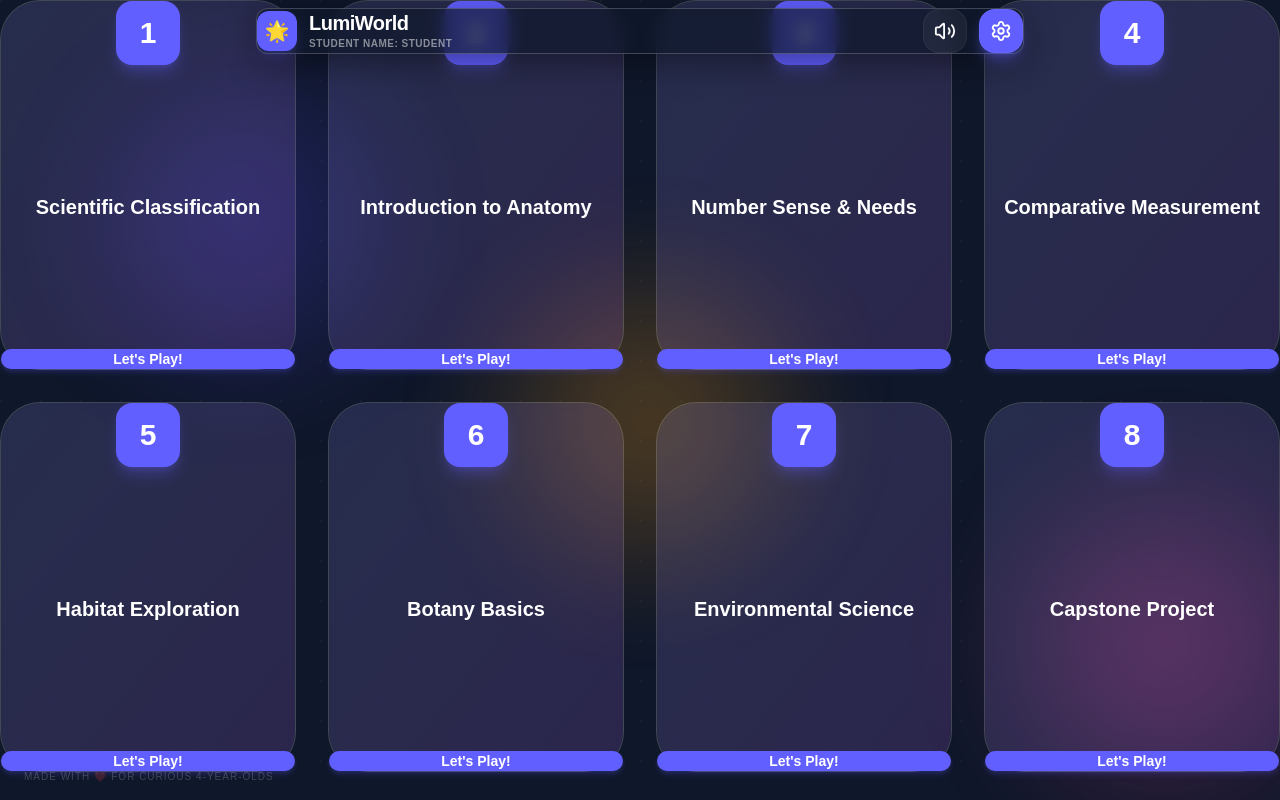
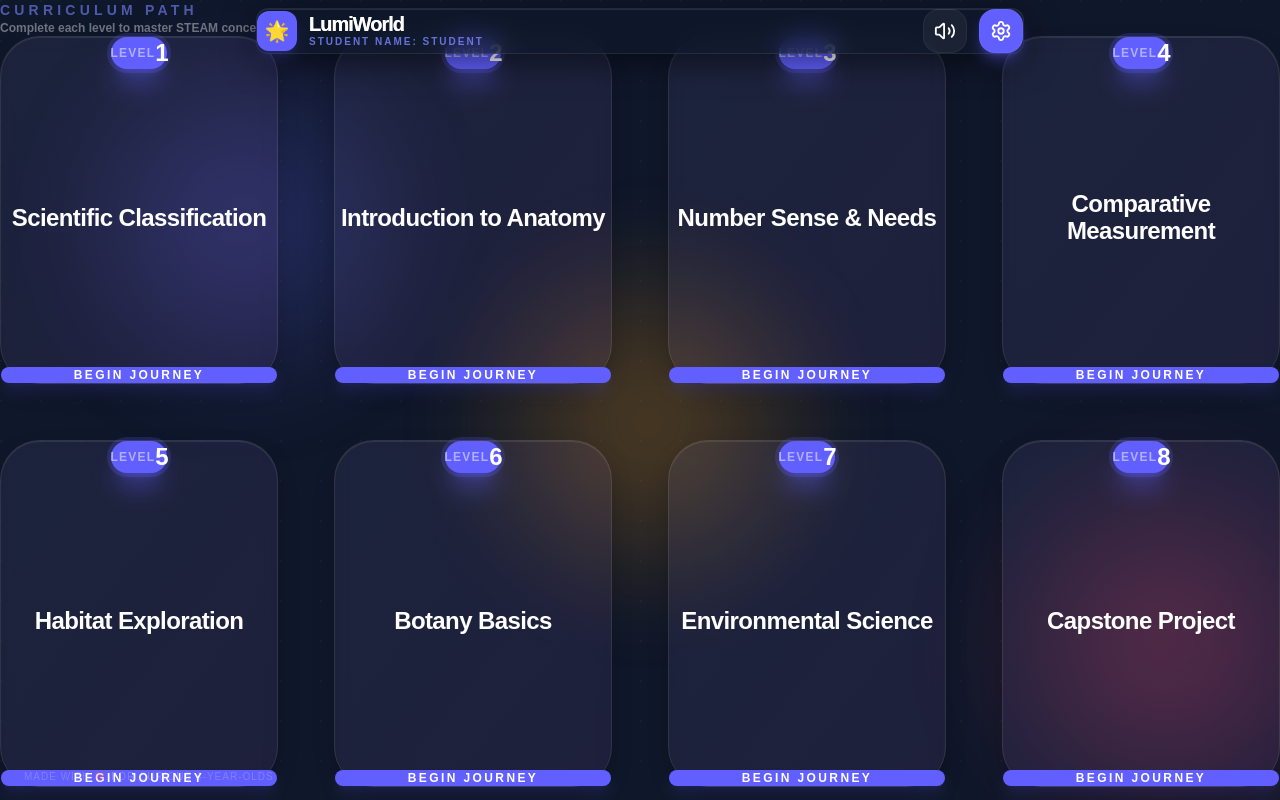
Before and after one commit to lawrence555-dev/lumiworld, a Next.js app: page / in a window 1280 px wide. Built offline with nearby package versions, Linux system fonts and the light colour scheme.

Commit message:
design: commercial-grade UI overhaul for iPad and professional aesthetics

```diff
--- a/app/globals.css
+++ b/app/globals.css
@@ -3,13 +3,15 @@
 @import url('https://fonts.googleapis.com/css2?family=Outfit:wght@400;600;800&display=swap');
 
 :root {
-  --primary: #4F46E5;
-  --secondary: #EC4899;
+  --primary: #6366F1;
+  --primary-glow: rgba(99, 102, 241, 0.4);
+  --secondary: #F43F5E;
   --accent: #F59E0B;
   --success: #10B981;
-  --background: #0F172A;
-  --glass: rgba(255, 255, 255, 0.1);
-  --glass-border: rgba(255, 255, 255, 0.2);
+  --background: #0B0E14;
+  --glass: rgba(15, 23, 42, 0.7);
+  --glass-border: rgba(255, 255, 255, 0.08);
+  --inner-glow: inset 0 1px 1px 0 rgba(255, 255, 255, 0.1);
 }
 
 * {
@@ -23,29 +25,40 @@ body {
   font-family: 'Outfit', sans-serif;
   background: var(--background);
   color: white;
-  overflow: hidden;
-  width: 100vw;
-  height: 100vh;
+  min-height: 100vh;
   user-select: none;
+  overflow-x: hidden;
+  overflow-y: auto;
 }
 
-/* Glassmorphism Utilities - Performance Optimized for iPad */
+/* Glassmorphism Utilities - Premium Commercial Look */
 .glass {
-  background: rgba(15, 23, 42, 0.7);
-  /* Slightly more opaque for performance */
-  backdrop-filter: blur(8px);
-  -webkit-backdrop-filter: blur(8px);
+  background: var(--glass);
+  backdrop-filter: blur(12px);
+  -webkit-backdrop-filter: blur(12px);
   border: 1px solid var(--glass-border);
-  box-shadow: 0 8px 32px 0 rgba(0, 0, 0, 0.4);
+  box-shadow:
+    0 8px 32px 0 rgba(0, 0, 0, 0.5),
+    var(--inner-glow);
 }
 
 .glass-card {
-  background: rgba(255, 255, 255, 0.07);
-  backdrop-filter: blur(4px);
-  /* Reduced for performance */
-  -webkit-backdrop-filter: blur(4px);
-  border: 1px solid rgba(255, 255, 255, 0.15);
-  transition: all 0.3s cubic-bezier(0.4, 0, 0.2, 1);
+  background: rgba(255, 255, 255, 0.04);
+  backdrop-filter: blur(8px);
+  -webkit-backdrop-filter: blur(8px);
+  border: 1px solid rgba(255, 255, 255, 0.1);
+  box-shadow:
+    0 10px 25px -5px rgba(0, 0, 0, 0.3),
+    var(--inner-glow);
+  transition: all 0.4s cubic-bezier(0.2, 0.8, 0.2, 1);
+}
+
+.glass-card:hover {
+  background: rgba(255, 255, 255, 0.08);
+  border-color: rgba(255, 255, 255, 0.2);
+  box-shadow:
+    0 20px 40px -10px rgba(0, 0, 0, 0.5),
+    inset 0 1px 2px 0 rgba(255, 255, 255, 0.2);
 }
 
 /* Optimized Blobs - Reduced filter intensity for iPad GPU */
--- a/app/page.tsx
+++ b/app/page.tsx
@@ -31,11 +31,20 @@ export default function Dashboard() {
       <Header />
 
       {/* Scrollable Content Container */}
-      <main className="flex-1 w-full max-w-7xl mx-auto px-6 pt-32 pb-32">
+      <main className="flex-1 w-full max-w-7xl mx-auto px-10 pt-40 pb-32">
+        <header className="mb-12 text-center md:text-left">
+          <h2 className="text-sm font-black uppercase tracking-[0.3em] text-indigo-400 opacity-60">
+            Curriculum Path
+          </h2>
+          <p className="text-white/40 text-xs font-bold mt-1">
+            Complete each level to master STEAM concepts
+          </p>
+        </header>
+
         <motion.div
           initial={{ opacity: 0, y: 20 }}
           animate={{ opacity: 1, y: 0 }}
-          className="grid grid-cols-2 md:grid-cols-4 gap-6 md:gap-8"
+          className="grid grid-cols-1 sm:grid-cols-2 lg:grid-cols-4 gap-10 lg:gap-14"
         >
           {weeks_data.map((week) => (
             <div key={week.id} className="w-full">
--- a/components/ui/Header.tsx
+++ b/components/ui/Header.tsx
@@ -27,10 +27,10 @@ export const Header = ({ showHome = false }: HeaderProps) => {
                         <span className="text-xl">🌟</span>
                     </motion.div>
                     <div>
-                        <h1 className="text-xl font-black tracking-tight text-white leading-tight">
+                        <h1 className="text-xl font-black tracking-tighter text-white leading-none bg-gradient-to-r from-white to-white/60 bg-clip-text text-transparent">
                             LumiWorld
                         </h1>
-                        <p className="text-[10px] text-white/50 font-bold uppercase tracking-wider">
+                        <p className="text-[10px] text-indigo-400/80 font-black uppercase tracking-[0.2em] mt-0.5">
                             {t.ui.studentName}: {progress.studentName}
                         </p>
                     </div>
--- a/components/ui/WeekCard.tsx
+++ b/components/ui/WeekCard.tsx
@@ -26,69 +26,75 @@ export function WeekCard({
         <motion.button
             onClick={isUnlocked ? onClick : undefined}
             disabled={!isUnlocked}
-            whileHover={isUnlocked ? { scale: 1.05, y: -5 } : {}}
-            whileTap={isUnlocked ? { scale: 0.95 } : {}}
+            whileHover={isUnlocked ? { scale: 1.02, y: -8 } : {}}
+            whileTap={isUnlocked ? { scale: 0.96 } : {}}
             className={`
-                relative w-full aspect-square md:aspect-[4/5] rounded-[2.5rem] p-4 sm:p-6
-                flex flex-col items-center justify-between
+                relative w-full aspect-[4/5] rounded-[2.5rem] p-6 sm:p-8
+                flex flex-col items-center
                 transition-all duration-500
                 ${isUnlocked
-                    ? 'glass-card cursor-pointer shadow-indigo-500/10'
+                    ? 'glass-card cursor-pointer'
                     : 'bg-white/5 opacity-40 cursor-not-allowed border border-white/5'
                 }
             `}
         >
             {/* Background Accent for Unlocked */}
             {isUnlocked && (
-                <div className="absolute inset-0 bg-gradient-to-br from-indigo-500/10 to-purple-600/10 rounded-[2.5rem] -z-10" />
+                <div className="absolute inset-0 bg-gradient-to-br from-indigo-500/5 to-purple-600/5 rounded-[2.5rem] -z-10" />
             )}
 
-            {/* Week Number Indicator */}
-            <div className={`
-                w-16 h-16 rounded-2xl flex items-center justify-center text-3xl font-black
-                ${isUnlocked ? 'bg-indigo-500 text-white shadow-lg shadow-indigo-500/30' : 'bg-white/10 text-white/20'}
-            `}>
-                {weekNumber}
+            {/* Week Number Indicator - Professional Pill Shape */}
+            <div className="mb-6">
+                <div className={`
+                    px-6 py-2 rounded-full flex items-center justify-center text-2xl font-black tracking-tighter
+                    ${isUnlocked
+                        ? 'bg-indigo-500 text-white shadow-xl shadow-indigo-500/40 ring-4 ring-indigo-500/20'
+                        : 'bg-white/10 text-white/20 ring-1 ring-white/5'}
+                `}>
+                    <span className="opacity-50 text-xs mr-1 font-bold uppercase tracking-widest">Level</span> {weekNumber}
+                </div>
             </div>
 
             {/* Week Content */}
-            <div className="flex-1 flex flex-col items-center justify-center gap-2">
+            <div className="flex-1 flex flex-col items-center justify-center w-full px-2">
                 {!isUnlocked ? (
-                    <div className="bg-white/10 p-4 rounded-full">
-                        <Lock size={32} className="text-white/40" />
+                    <div className="bg-white/5 p-5 rounded-3xl border border-white/5">
+                        <Lock size={36} className="text-white/20" />
                     </div>
                 ) : (
-                    <>
-                        <h3 className="text-xl font-extrabold text-white text-center leading-tight">
+                    <div className="space-y-4 w-full flex flex-col items-center">
+                        <h3 className="text-2xl font-black text-white text-center leading-[1.1] tracking-tight">
                             {title}
                         </h3>
                         {isCompleted && (
-                            <div className="flex gap-1.5 px-3 py-1.5 bg-white/5 rounded-2xl">
+                            <div className="flex gap-2 px-4 py-2 bg-white/5 rounded-2xl border border-white/5 backdrop-blur-sm">
                                 {[1, 2, 3].map((i) => (
                                     <Star
                                         key={i}
-                                        size={18}
-                                        className={i <= stars ? 'fill-yellow-400 text-yellow-400' : 'text-white/20'}
+                                        size={20}
+                                        className={i <= stars ? 'fill-yellow-400 text-yellow-400 drop-shadow-[0_0_8px_rgba(250,204,21,0.5)]' : 'text-white/10'}
                                     />
                                 ))}
                             </div>
                         )}
-                    </>
+                    </div>
                 )}
             </div>
 
-            {/* Status Badge */}
-            <div className="w-full">
+            {/* Status Badge - Commercial Style */}
+            <div className="w-full mt-6">
                 {isUnlocked ? (
                     <div className={`
-                        w-full py-3 rounded-2xl text-sm font-bold transition-colors
-                        ${isCompleted ? 'bg-emerald-500/20 text-emerald-400 border border-emerald-500/30' : 'bg-indigo-500 text-white shadow-md shadow-indigo-500/20'}
+                        w-full py-4 rounded-3xl text-xs font-black uppercase tracking-[0.2em] transition-all
+                        ${isCompleted
+                            ? 'bg-emerald-500/10 text-emerald-400 border border-emerald-500/20'
+                            : 'bg-indigo-500 text-white shadow-lg shadow-indigo-500/20 hover:bg-indigo-600'}
                     `}>
-                        {isCompleted ? '✓ Completed' : 'Let\'s Play!'}
+                        {isCompleted ? '✓ Mastery Achieved' : 'Begin Journey'}
                     </div>
                 ) : (
-                    <div className="w-full py-3 rounded-2xl text-sm font-bold bg-white/5 text-white/20 border border-white/5">
-                        Locked
+                    <div className="w-full py-4 rounded-3xl text-xs font-black uppercase tracking-[0.2em] bg-white/5 text-white/20 border border-white/5">
+                        Coming Soon
                     </div>
                 )}
             </div>
```
